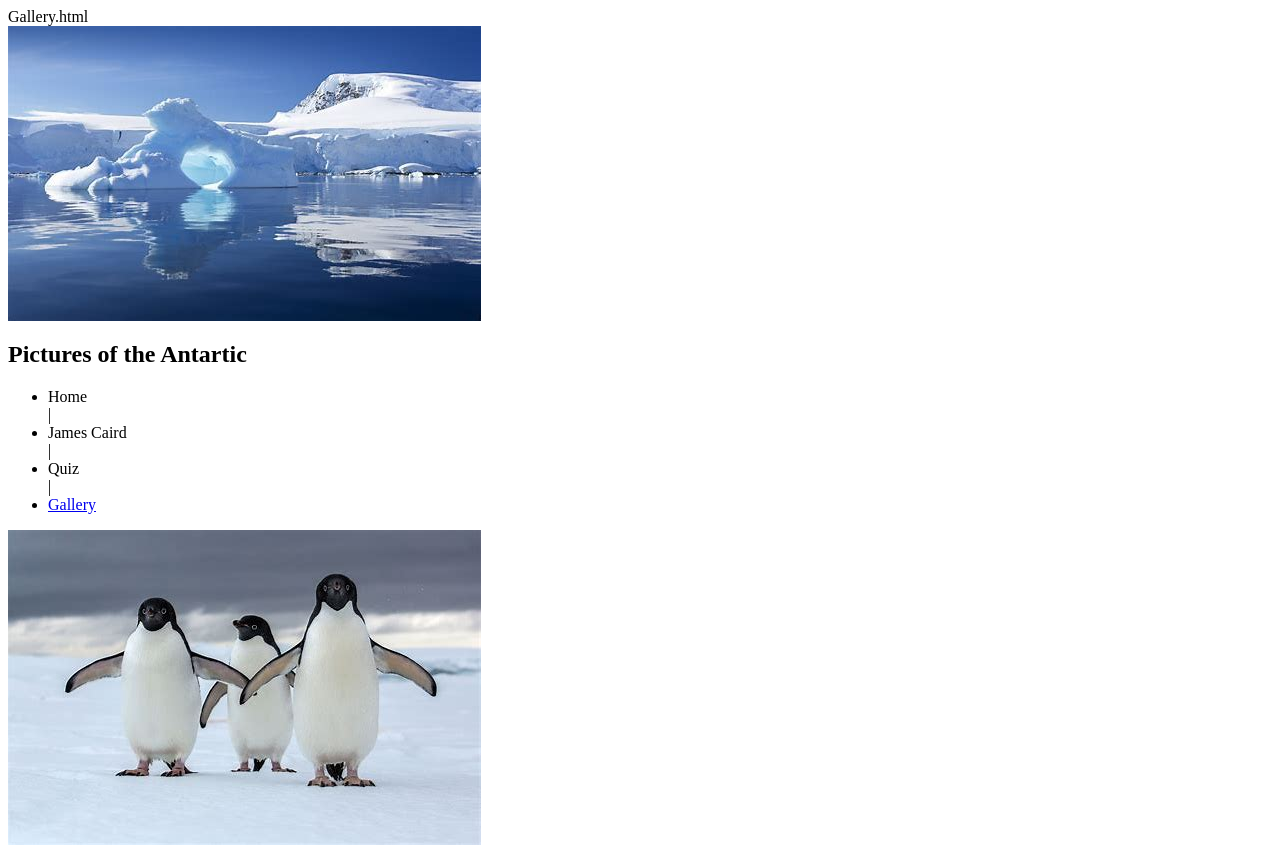
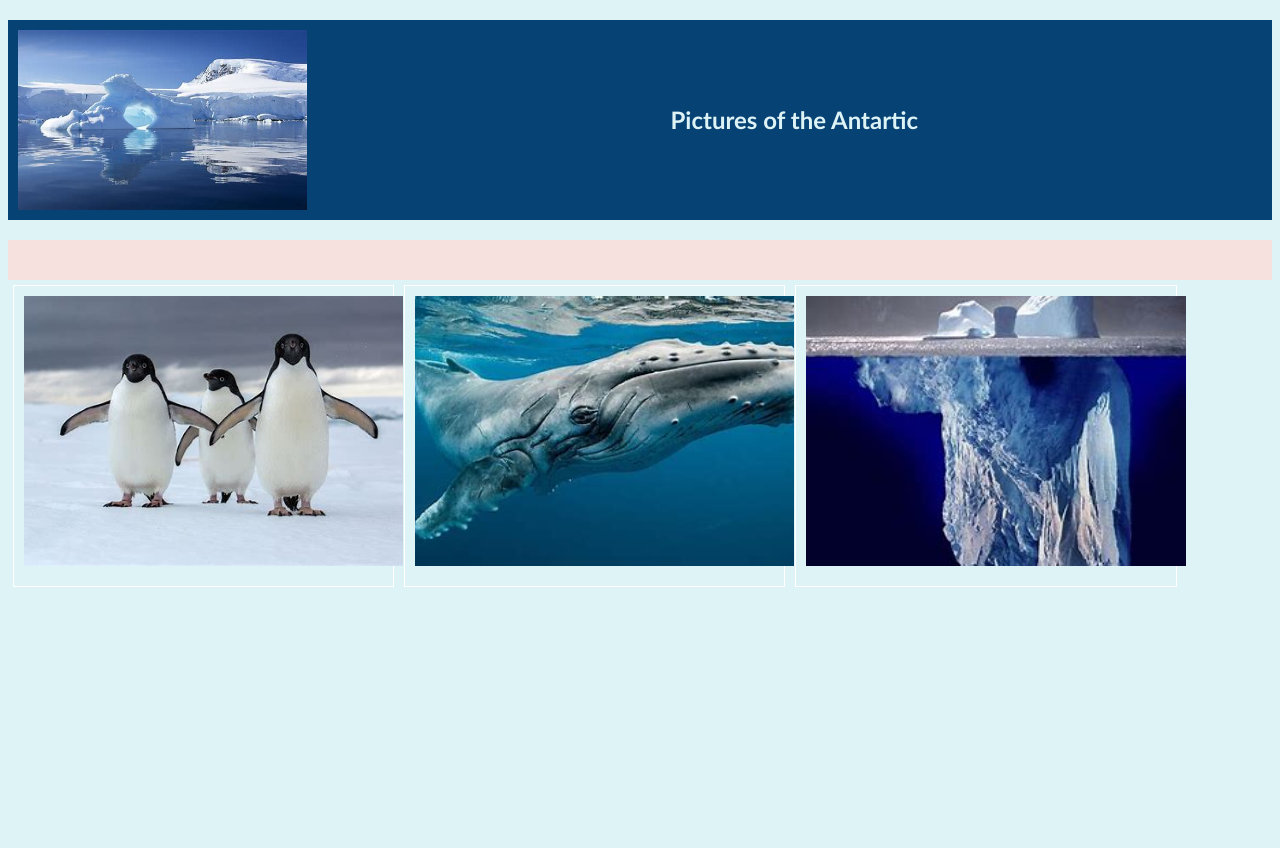
Before and after one commit to snap222/Web-Design, a plain HTML site: page Shackleton/Gallery.html in a window 1280 px wide. Shown: the top 848 px of the page. After the commit the page ends 800 px from the top, so only its background shows below. Drawn offline with Linux system fonts and the light colour scheme.

Commit message:
commit 26-9-21

```diff
--- a/Shackleton/Gallery.html
+++ b/Shackleton/Gallery.html
@@ -1,64 +1,38 @@
-Gallery.html
-
 <!DOCTYPE html>
-
 <html>
-
+    <link  href="style.css"  rel="stylesheet"  type="text/css"  />
     <head>
-
-    <title> Gallery </title>
-    <link href="style.css" rel="stylesheet" type="text/css" />
+        <title>gallery</title>
     </head>
 
     <body>
 
         <div id="header">
+            <img  src="antarctic.jpg"  alt  =  "antartic"  />
+            <h2>Pictures of the Antartic</h2>
+        <div>
 
-      <img src="antarctic.jpg"alt="picture of Antartica"/>
-
-      <h2> Pictures of the Antartic </h2>
+        <div id="nav">
 
         </div>
 
-    <div id="nav">
-      <ul>
-
-        <li>Home</li> &vert;
-
-        <li>James Caird</li> &vert;
-
-        <li>Quiz </li> &vert;
-
-        <li><a href="Gallery">Gallery</li>
-
-      </ul>
-
+        <div  id="content">
+            <div  class="gallery">
+                <img  src="penguins.jpg"  alt="penguins">
+                <div  class="desc">Penguins</div>
             </div>
 
-    <div id="content">
-
-      <div class="gallery">
-
-      <img src="penguins.jpg" alt="penguins">
-
-      <div class="desc">Penguins</div>
-
-      <img src="whale.jpg" alt="whale">
-
-      <div class="desc">whale</div>
-
-      <img src="iceberg.jpg" alt="iceberg">
-
-      <div class="desc">iceberg</div>
-
+        <div  class="gallery">
+                <img  src="whale.jpg"  alt="whale">
+                <div  class="desc">whale</div>
         </div>
 
-      <h3> </h3>
-
-      <p></p>
+        <div  class="gallery">
+                <img  src="iceberg.jpg"  alt="iceberg">
+                <div  class="desc">iceberg</div>
+        </div>
 
         </div>
 
     </body>
-
 </html>
--- a/Shackleton/style.css
+++ b/Shackleton/style.css
@@ -0,0 +1,25 @@
+body  {background-color:#def3f6;
+        font-family:candara;
+        font-size:12pt;
+        color:#064273}
+#header{background-color:#064273;color:#def3f6;height:200px;width:100%}
+#header  img{float:left;height:90%;margin:10px  10px  auto}
+#header  h2{text-align:center;  vertical-align:middle;  line-height:200px}
+#nav{background-color:#f6e1de;text-align:center;padding:  20px  0px  20px  0px}
+#nav  li  {display:  inline;  padding:  0px  20px  0px  20px;}
+.gallery  {
+        margin:  5px;
+        border:  1px  solid  white;
+        float:  left;
+        width:  30%;
+        height:300px
+    }
+    .gallery  img  {
+        width:  100%;
+        height:  100%;
+        object-fit:cover
+    }
+    .desc {
+        padding:  15px;
+        text-align:  center;
+    }
```
Also changed, not shown: Shackleton/Quiz.html (+6 -31 lines), Shackleton/home.html (deleted, +0 -52 lines), Shackleton/index.html (+24 -30 lines), Shackleton/jamescaird.html (+17 -25 lines), Shackleton/shackleton.txt (deleted), 1 other file. Lines whose indentation alone changed are shown as unchanged.
